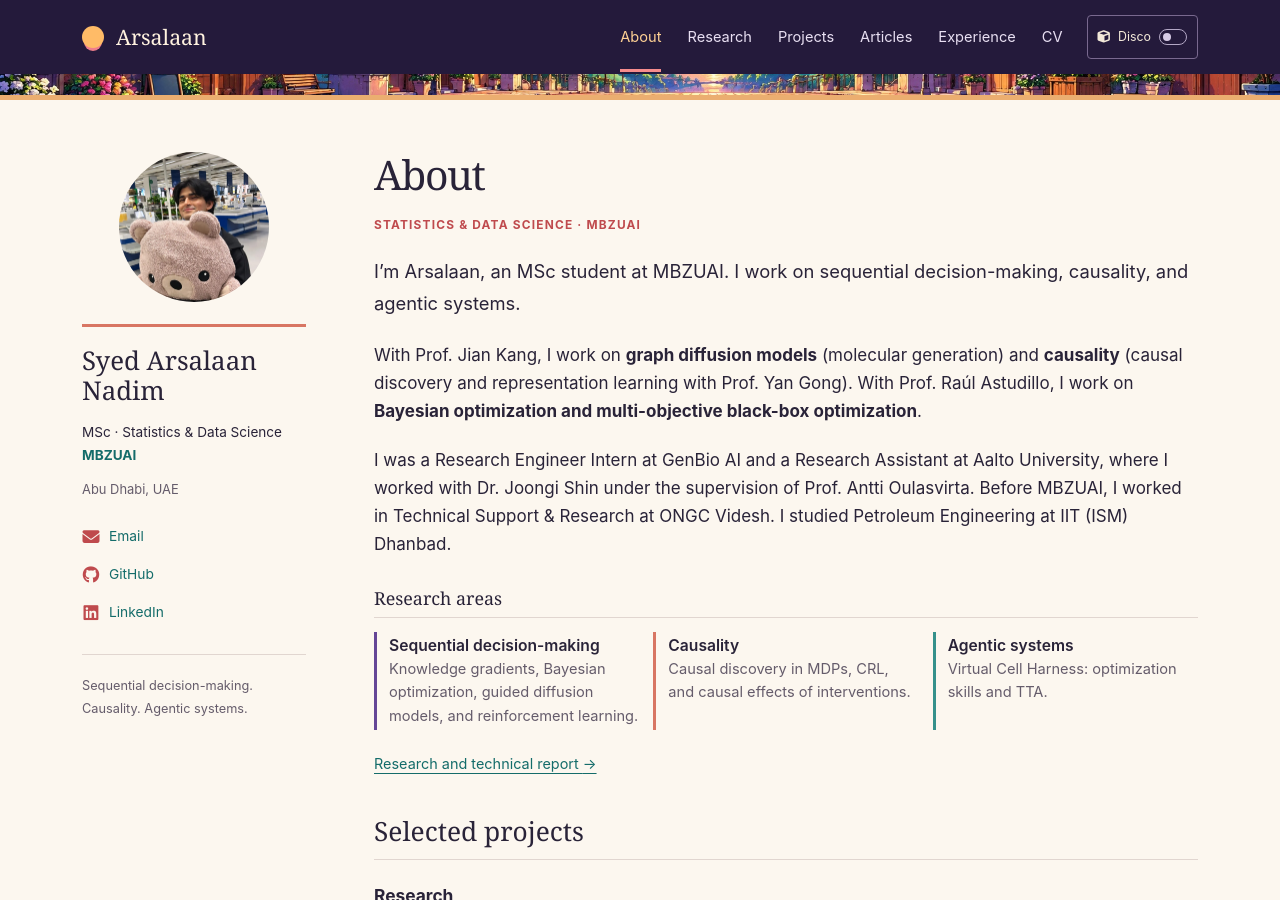
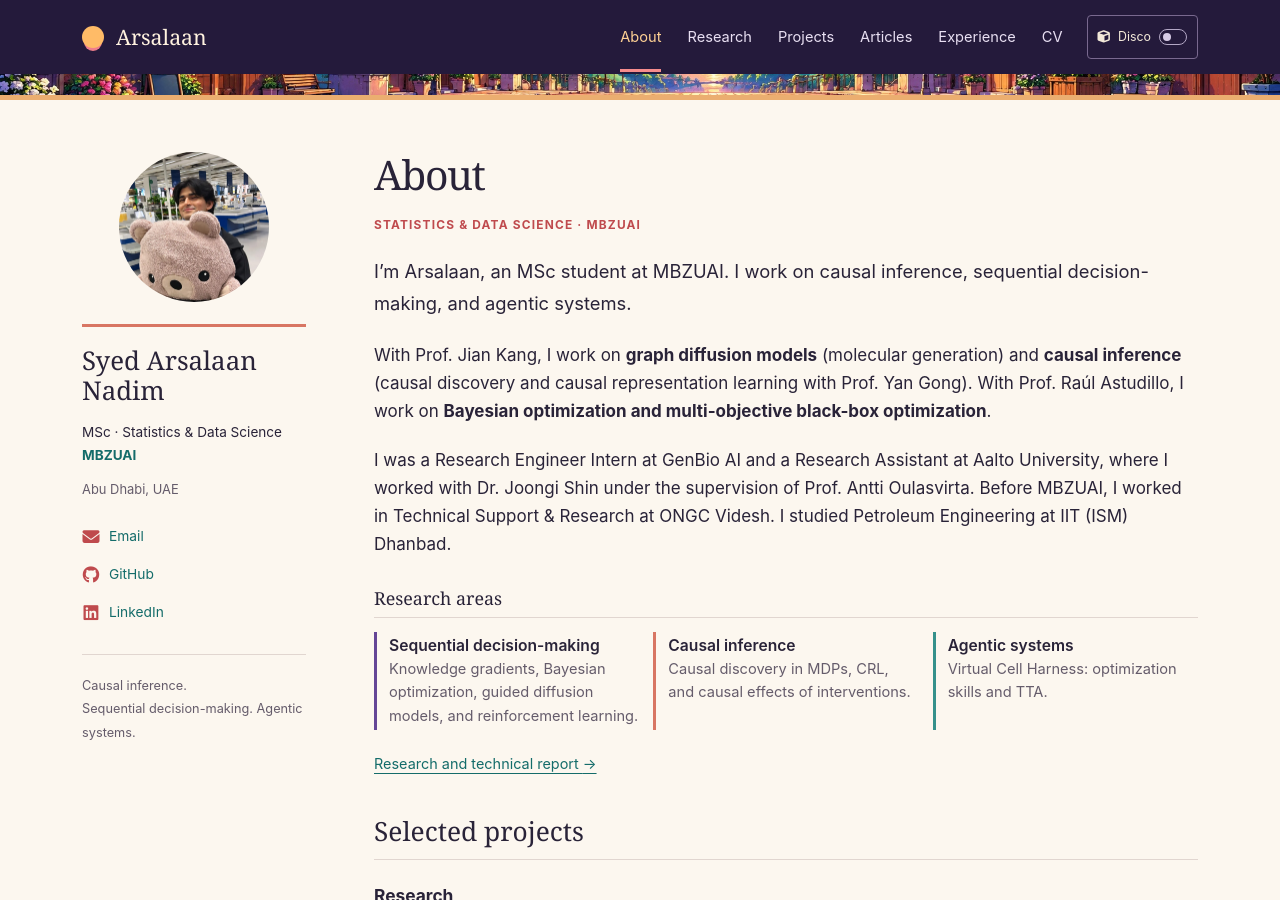
Before and after one commit to OrionXV/OrionXV.github.io, a Jekyll site: the page built from _pages/about.md, in a window 1280 px wide and 900 px high, scrolled down 256 px. Built offline with Jekyll 4.4.1, drawn with Linux system fonts in a browser that asks for light colours; some of the changed text lies outside the part shown.

Commit message:
docs: reframe research as causal inference

```diff
--- a/_config.yml
+++ b/_config.yml
@@ -3,7 +3,7 @@ site_theme: default
 title: Syed Arsalaan Nadim
 title_separator: "·"
 name: Syed Arsalaan Nadim
-description: "Sequential decision-making, causality, and agentic systems. MSc student in Statistics and Data Science at MBZUAI."
+description: "Causal inference, sequential decision-making, and agentic systems. MSc student in Statistics and Data Science at MBZUAI."
 url: "https://orionxv.github.io"
 baseurl: ""
 repository: "OrionXV/OrionXV.github.io"
--- a/_data/experience.yml
+++ b/_data/experience.yml
@@ -4,7 +4,7 @@
   period: August 2025 – Present
   paragraphs:
     - Graph diffusion models (molecular generation) with Prof. Jian Kang.
-    - Causality (causal discovery and representation learning) with Prof. Yan Gong.
+    - Causal inference (causal discovery and causal representation learning) with Prof. Yan Gong.
     - Bayesian optimization and multi-objective black-box optimization with Prof. Raúl Astudillo.
 - id: aalto
   organization: Aalto University
--- a/_includes/author-profile.html
+++ b/_includes/author-profile.html
@@ -10,5 +10,5 @@
     <li><a href="https://github.com/{{ site.author.github }}"><span class="fa-brands fa-github" aria-hidden="true"></span> GitHub</a></li>
     <li><a href="https://www.linkedin.com/in/{{ site.author.linkedin }}/"><span class="fa-brands fa-linkedin" aria-hidden="true"></span> LinkedIn</a></li>
   </ul>
-  <p class="profile-note">Sequential decision-making.<br>Causality. Agentic systems.</p>
+  <p class="profile-note">Causal inference.<br>Sequential decision-making. Agentic systems.</p>
 </div>
--- a/_includes/research-areas.html
+++ b/_includes/research-areas.html
@@ -1,5 +1,5 @@
 <dl class="research-list" id="research-focus-title">
   <div><dt>Sequential decision-making</dt><dd>Knowledge gradients, Bayesian optimization, guided diffusion models, and reinforcement learning.</dd></div>
-  <div><dt>Causality</dt><dd>Causal discovery in MDPs, CRL, and causal effects of interventions.</dd></div>
+  <div><dt>Causal inference</dt><dd>Causal discovery in MDPs, CRL, and causal effects of interventions.</dd></div>
   <div><dt>Agentic systems</dt><dd>Virtual Cell Harness: optimization skills and TTA.</dd></div>
 </dl>
--- a/_pages/about.md
+++ b/_pages/about.md
@@ -6,9 +6,9 @@ description: "Syed Arsalaan Nadim. MSc student at MBZUAI working on graph diffus
 
 <p class="eyebrow">Statistics &amp; Data Science · MBZUAI</p>
 
-<p class="intro">I’m Arsalaan, an MSc student at MBZUAI. I work on sequential decision-making, causality, and agentic systems.</p>
+<p class="intro">I’m Arsalaan, an MSc student at MBZUAI. I work on causal inference, sequential decision-making, and agentic systems.</p>
 
-With Prof. Jian Kang, I work on **graph diffusion models** (molecular generation) and **causality** (causal discovery and representation learning with Prof. Yan Gong). With Prof. Raúl Astudillo, I work on **Bayesian optimization and multi-objective black-box optimization**.
+With Prof. Jian Kang, I work on **graph diffusion models** (molecular generation) and **causal inference** (causal discovery and causal representation learning with Prof. Yan Gong). With Prof. Raúl Astudillo, I work on **Bayesian optimization and multi-objective black-box optimization**.
 
 I was a Research Engineer Intern at GenBio AI and a Research Assistant at Aalto University, where I worked with Dr. Joongi Shin under the supervision of Prof. Antti Oulasvirta. Before MBZUAI, I worked in Technical Support & Research at ONGC Videsh. I studied Petroleum Engineering at IIT (ISM) Dhanbad.
 
```
Also changed, not shown: other parts of _pages/about.md (+1 -1 lines), _pages/research.md (+3 -3 lines).
